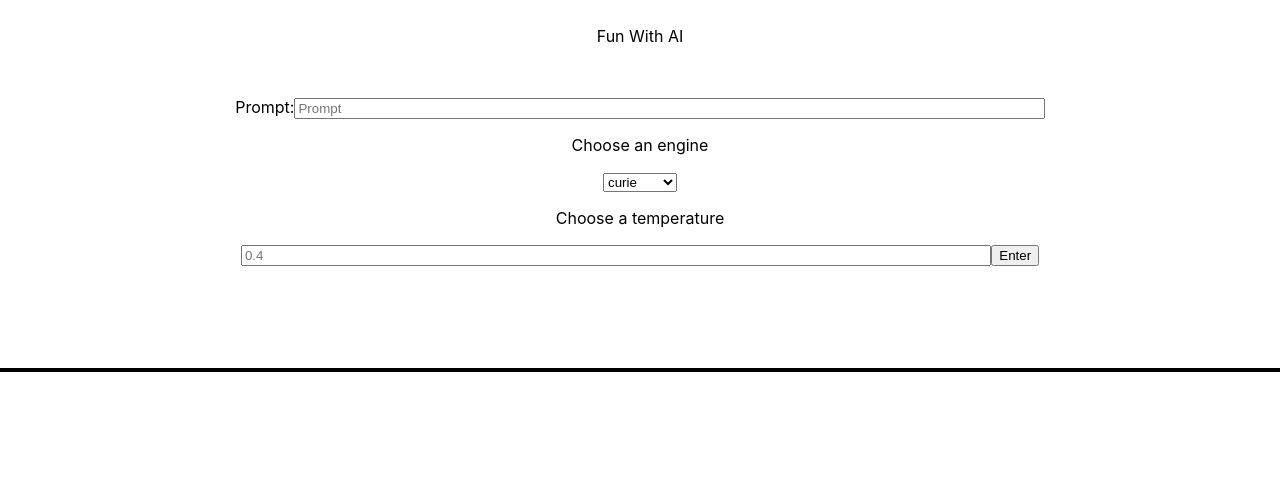
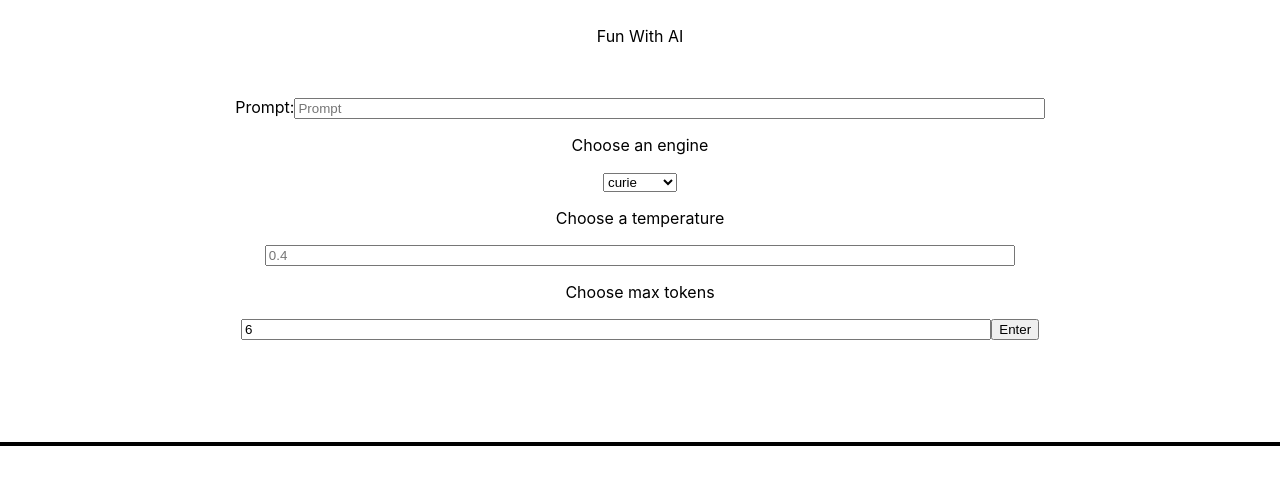
Before and after one commit to lilydev16/ama_ai, a React (Create React App) app: page / in a window 1280 px wide. Shown: the top 484 px of the page. Built offline with nearby package versions, Linux system fonts and the light colour scheme.

Commit message:
Add an input field for change the token settings in the request body provide preset values

```diff
--- a/src/apiCalls.js
+++ b/src/apiCalls.js
@@ -8,7 +8,7 @@ const apiCalls = {
     const data = {
       prompt: newPrompt.promptInput,
       temperature: temp,
-      max_tokens: 6,
+      max_tokens: newPrompt.tokens,
       top_p: 1.0,
       frequency_penalty: 0.0,
       presence_penalty: 0.0,
--- a/src/components/Form/Form.js
+++ b/src/components/Form/Form.js
@@ -7,7 +7,8 @@ class Form extends Component {
     this.state = {
       promptInput: '',
       engine: '',
-      temperature: ''
+      temperature: '',
+      tokens: 6
     }
   }
 
@@ -23,7 +24,7 @@ class Form extends Component {
   }
 
   clearInputs = () => {
-    this.setState({ promptInput: '', temperature: '' })
+    this.setState({ promptInput: '', temperature: '', tokens: '' })
   }
 
   updateEngine = (e) => {
@@ -35,6 +36,12 @@ class Form extends Component {
     let { value, min, max } = e.target;
     value = Math.max(Number(min), Math.min(Number(max), Number(value)))
     this.setState({ temperature: value })
+  }
+
+  updateTokens = (e) => {
+    let { value: tokenValue, min, max } = e.target
+    tokenValue = Math.max(Number(min), Math.min(Number(max), Number(tokenValue)))
+    this.setState({ tokens: tokenValue })
   }
 
   render = () => {
@@ -74,6 +81,17 @@ class Form extends Component {
             value={this.state.temperature}
             onChange={(e) => this.updateTemperature(e)}
           />
+          <p>Choose max tokens</p>
+          <input
+            className='tokens-input'
+            type='number'
+            max='140'
+            min='1'
+            name='tokens'
+            placeholder='64'
+            value={this.state.tokens}
+            onChange={(e) => this.updateTokens(e)}
+          />
           <button>Enter</button>
         </form>
       </div>
```
